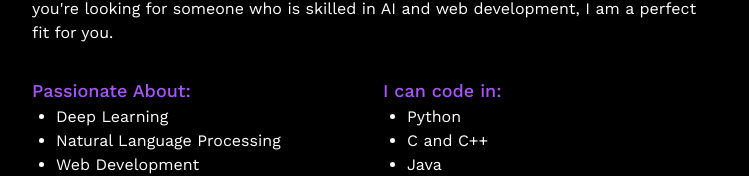
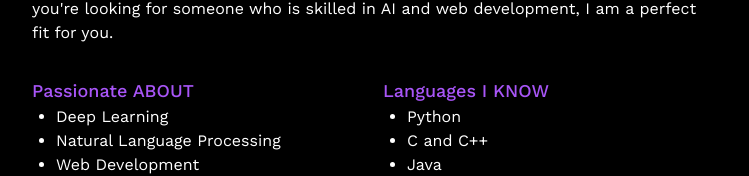
Before and after one commit to joshiprashanthd/personal_blog, a Next.js app: page / in a window 1280 px wide. Shown: the part 495-671 px from the top of the page, without its empty margins (265-1014 px from the left). Built offline with nearby package versions, Linux system fonts and the light colour scheme.

Commit message:
fix headings

```diff
--- a/app/page.tsx
+++ b/app/page.tsx
@@ -32,7 +32,7 @@ export default async function HomePage() {
 			<div className="grid w-full grid-cols-1 gap-4 md:grid-cols-2">
 				<div>
 					<h1 className="text-base font-medium text-purple-500 sm:text-lg">
-						Passionate About:
+						Passionate ABOUT
 					</h1>
 					<ul className="ml-6 list-disc">
 						<li>Deep Learning</li>
@@ -44,7 +44,7 @@ export default async function HomePage() {
 				</div>
 				<div>
 					<h1 className="text-base font-medium text-purple-500 sm:text-lg">
-						I can code in:
+						Languages I KNOW
 					</h1>
 					<ul className="ml-6 list-disc">
 						<li>Python</li>
```
